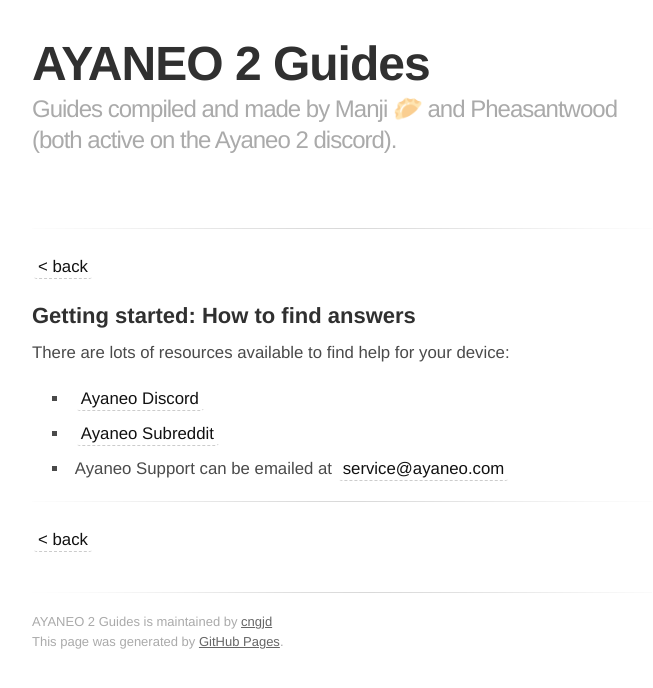
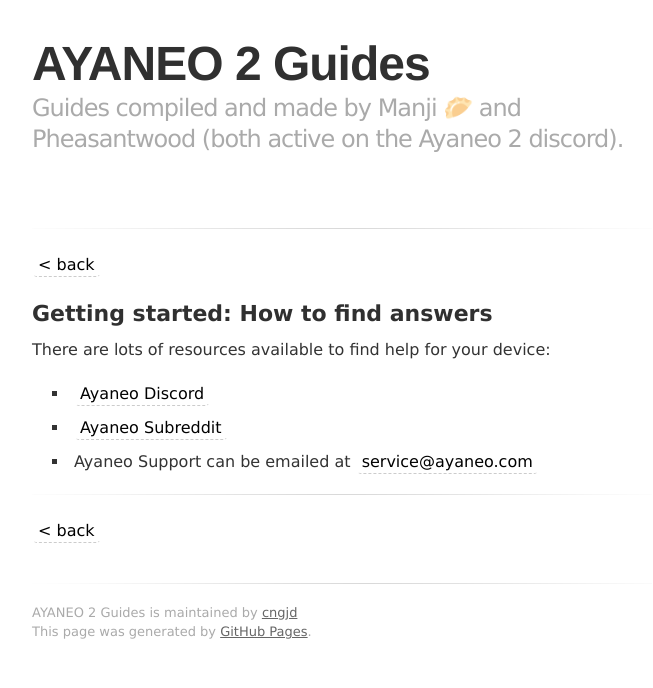
Before and after one commit to cngjd/AyaNeo2-docs, a Jekyll site: the page built from how-to-find-answers.md, in a window 1280 px wide. Shown: the top 688 px of the page, without its empty margins (298-951 px from the left). Built offline with Jekyll 4.4.1, drawn with Linux system fonts in a browser that asks for light colours; some web fonts are replaced.

Commit message:
Update jekyll-theme-tactile.scss

```diff
--- a/_sass/jekyll-theme-tactile.scss
+++ b/_sass/jekyll-theme-tactile.scss
@@ -51,14 +51,14 @@
 
 /* LAYOUT STYLES */
 body {
-  font-family: 'Helvetica Neue', Helvetica, Arial, serif;
-  font-size: 1.05em;
+  font-family: Verdana, Arial, serif;
+  font-size: 1em;
   line-height: 1.5;
-  color: #4a4a4a;
+  color: #333;
 }
 
 a {
-  color: #111;
+  color: #000;
 }
 
 header {
@@ -302,6 +302,7 @@
   padding-left: 20px;
   list-style-position: inside;
   margin-bottom: 10px;
+  font-weight: 300;
 }
 
 ol li {
```
